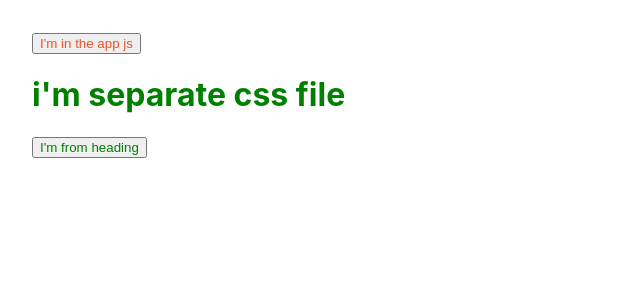
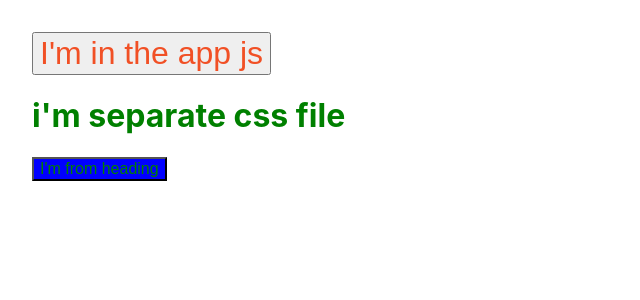
Before and after one commit to js-tut/styled-components-tutorial, a React (Create React App) app: page / in a window 1280 px wide. Shown: the top 300 px of the page, without its empty margins (0-640 px from the left). Built offline with nearby package versions, Linux system fonts and the light colour scheme.

Commit message:
Props - Ternary

```diff
--- a/src/App.js
+++ b/src/App.js
@@ -7,7 +7,9 @@ class App extends Component {
   render() {
     return (
       <div>
-        <ButtonWrapper color="#f15025">I'm in the app js</ButtonWrapper>
+        <ButtonWrapper color="#f15025" big>
+          I'm in the app js
+        </ButtonWrapper>
         <Heading />
       </div>
     );
--- a/src/components/Button.js
+++ b/src/components/Button.js
@@ -1,7 +1,7 @@
 import styled from "styled-components";
 
-const color = "#F15025";
-const transition = time => `all ${time} linear`;
 export const ButtonWrapper = styled.button`
   color: ${props => props.color};
+  font-size: ${props => (props.big ? "2rem" : "1rem")};
+  ${props => `background:${props.background}`}
 `;
--- a/src/components/Heading.js
+++ b/src/components/Heading.js
@@ -5,7 +5,9 @@ export default function Heading() {
   return (
     <div>
       <h1 className="third">i'm separate css file</h1>
-      <ButtonWrapper color="green">I'm from heading</ButtonWrapper>
+      <ButtonWrapper color="green" background="blue">
+        I'm from heading
+      </ButtonWrapper>
     </div>
   );
 }
```
